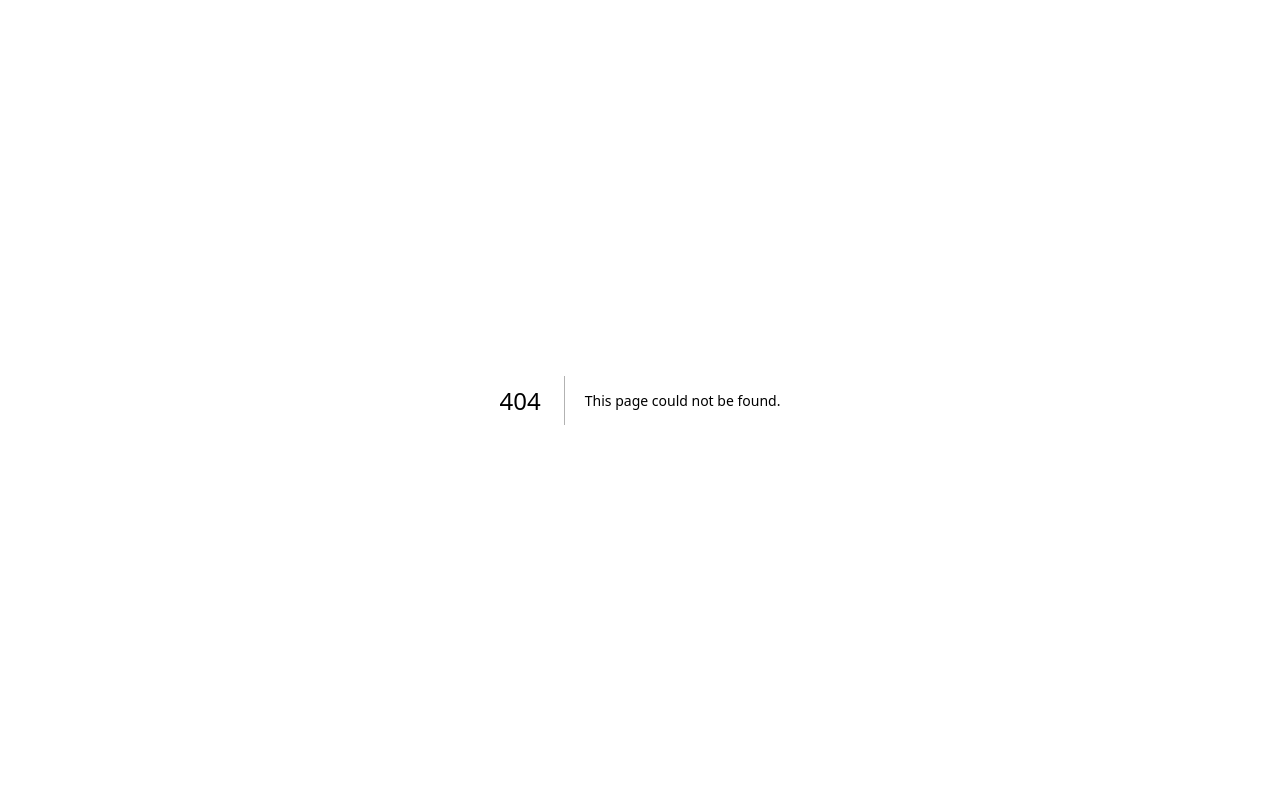
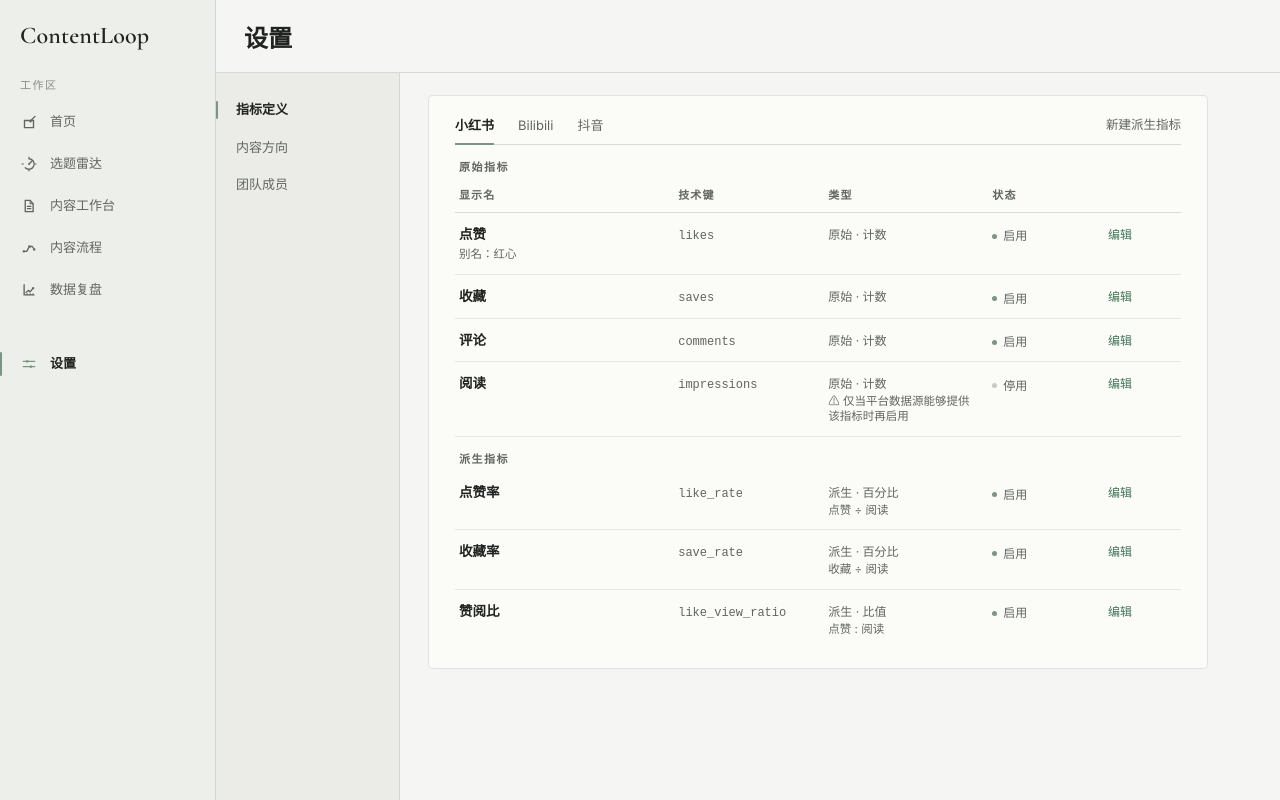
Before and after one commit to halexzd686-cloud/contentloop, a Next.js app: page /dev/m7-prototype/settings in a window 1280 px wide. Before the commit this address had no page. Built offline with nearby package versions, Linux system fonts and the light colour scheme.

Commit message:
feat(m7): settings prototype — utility index + metric registry ledger (M7 page 6/6 complete)

```diff
--- /dev/null
+++ b/app/dev/m7-prototype/_components/settings-proto.tsx
@@ -0,0 +1,201 @@
+"use client";
+
+import { useState } from "react";
+import { M7Rail } from "./rail";
+
+/**
+ * M7 High-Fidelity Prototype — Settings / 设置
+ * Route: /dev/m7-prototype/settings (isolated, no records, presentation data)
+ *
+ * Approved: design-thinking text + mock .shots/settings-final-v2.png
+ * (Utility Index + Configuration Ledger; quietest page — no AI, no motif,
+ * all Sans, functional small text in #626660).
+ *
+ * Existing Function → New Presentation:
+ * platform tabs + MetricDef rows + status/edit → existing metrics API ·
+ * 新建派生指标 → existing derived dialog · formula preview/caution →
+ * buildFormulaPreview + metricCautionLabel · pillars/members → existing
+ * read-only GET APIs. Platform Playbook intentionally absent (M8-backlog).
+ */
+
+const INK2 = "#626660";
+
+const INDEX = ["指标定义", "内容方向", "团队成员"] as const;
+type IndexKey = (typeof INDEX)[number];
+
+const RAW_ROWS: [string, string | null, string, string, boolean, string | null][] = [
+  ["点赞", "别名：红心", "likes", "原始 · 计数", true, null],
+  ["收藏", null, "saves", "原始 · 计数", true, null],
+  ["评论", null, "comments", "原始 · 计数", true, null],
+  ["阅读", null, "impressions", "原始 · 计数", false, "仅当平台数据源能够提供该指标时再启用"],
+];
+
+const DERIVED_ROWS: [string, string, string, string][] = [
+  ["点赞率", "like_rate", "派生 · 百分比", "点赞 ÷ 阅读"],
+  ["收藏率", "save_rate", "派生 · 百分比", "收藏 ÷ 阅读"],
+  ["赞阅比", "like_view_ratio", "派生 · 比值", "点赞 : 阅读"],
+];
+
+const PILLARS: [string, string][] = [
+  ["AI 工作流", "AI 工具的实测、方法论与团队分工变化"],
+  ["平台策略", "小红书 / Bilibili / 抖音 的内容节奏与打法"],
+];
+
+const MEMBERS: [string, string][] = [
+  ["Alex Chen", "负责人 · 审核人"],
+];
+
+function Ledger() {
+  return (
+    <div
+      className="max-w-[780px] rounded-[5px] px-[26px] py-5"
+      style={{ background: "#FBFBF8", border: "1px solid rgba(200,201,203,0.5)" }}
+    >
+      <div className="flex gap-6" style={{ borderBottom: "1px solid rgba(200,201,203,0.65)" }}>
+        {["小红书", "Bilibili", "抖音"].map((p, i) => (
+          <span
+            key={p}
+            className="relative pb-2 text-[13px]"
+            style={{ color: i === 0 ? "#20231F" : INK2, fontWeight: i === 0 ? 600 : 400 }}
+          >
+            {p}
+            {i === 0 && <span className="absolute inset-x-0 -bottom-px h-[2px]" style={{ background: "#7C9482" }} />}
+          </span>
+        ))}
+        <span className="ml-auto pb-2 text-[12.5px]" style={{ color: INK2 }}>新建派生指标</span>
+      </div>
+
+      <div className="px-1 pb-1 pt-3.5 text-[11px] font-semibold tracking-[0.14em]" style={{ color: INK2 }}>原始指标</div>
+      <div
+        className="grid gap-3 px-1 py-2 text-[11px] font-semibold tracking-[0.1em]"
+        style={{ gridTemplateColumns: "1.5fr 1fr 1.1fr 0.75fr 0.5fr", color: INK2, borderBottom: "1px solid rgba(200,201,203,0.65)" }}
+      >
+        <span>显示名</span><span>技术键</span><span>类型</span><span>状态</span><span></span>
+      </div>
+      {RAW_ROWS.map(([dn, alias, key, type, active, caution]) => (
+        <div
+          key={key}
+          className="grid items-baseline gap-3 px-1 py-[11px]"
+          style={{ gridTemplateColumns: "1.5fr 1fr 1.1fr 0.75fr 0.5fr", borderBottom: "1px solid rgba(200,201,203,0.4)" }}
+        >
+          <span className="text-[13.5px] font-semibold">
+            {dn}
+            {alias && <span className="mt-0.5 block text-[11.5px] font-normal" style={{ color: INK2 }}>{alias}</span>}
+          </span>
+          <span className="text-xs" style={{ color: INK2, fontFamily: "ui-monospace, 'SF Mono', monospace" }}>{key}</span>
+          <span className="text-xs" style={{ color: INK2 }}>
+            {type}
+            {caution && <span className="mt-0.5 block text-[11.5px]">⚠ {caution}</span>}
+          </span>
+          <span className="flex items-center gap-1.5 text-xs" style={{ color: INK2 }}>
+            <span className="inline-block h-[5px] w-[5px] rounded-full" style={{ background: active ? "#7C9482" : "#C8C9CB" }} />
+            {active ? "启用" : "停用"}
+          </span>
+          <span className="text-xs" style={{ color: "#3F7455" }}>编辑</span>
+        </div>
+      ))}
+
+      <div className="px-1 pb-1 pt-3.5 text-[11px] font-semibold tracking-[0.14em]" style={{ color: INK2 }}>派生指标</div>
+      {DERIVED_ROWS.map(([dn, key, type, fx], i) => (
+        <div
+          key={key}
+          className="grid items-baseline gap-3 px-1 py-[11px]"
+          style={{ gridTemplateColumns: "1.5fr 1fr 1.1fr 0.75fr 0.5fr", borderBottom: i < DERIVED_ROWS.length - 1 ? "1px solid rgba(200,201,203,0.4)" : "none" }}
+        >
+          <span className="text-[13.5px] font-semibold">{dn}</span>
+          <span className="text-xs" style={{ color: INK2, fontFamily: "ui-monospace, 'SF Mono', monospace" }}>{key}</span>
+          <span className="text-xs" style={{ color: INK2 }}>
+            {type}
+            <span className="mt-0.5 block text-[11.5px]">{fx}</span>
+          </span>
+          <span className="flex items-center gap-1.5 text-xs" style={{ color: INK2 }}>
+            <span className="inline-block h-[5px] w-[5px] rounded-full" style={{ background: "#7C9482" }} />
+            启用
+          </span>
+          <span className="text-xs" style={{ color: "#3F7455" }}>编辑</span>
+        </div>
+      ))}
+    </div>
+  );
+}
+
+export function SettingsProto() {
+  const [active, setActive] = useState("settings");
+  const [section, setSection] = useState<IndexKey>("指标定义");
+
+  return (
+    <div className="flex min-h-screen" style={{ background: "#F5F6F3", color: "#20231F" }}>
+      <link
+        rel="stylesheet"
+        href="https://fonts.googleapis.com/css2?family=Cormorant+Garamond:wght@500;600&family=Noto+Sans+SC:wght@400;500;600&display=swap"
+      />
+      <M7Rail active={active} onSelect={setActive} />
+
+      <div className="flex min-w-0 flex-1 flex-col">
+        <header className="px-7 pb-[18px] pt-6" style={{ borderBottom: "1px solid rgba(200,201,203,0.65)" }}>
+          <h1 className="text-[24px] font-semibold leading-tight">设置</h1>
+        </header>
+
+        <div className="flex min-h-0 flex-1">
+          {/* Utility Index */}
+          <nav
+            className="sticky top-0 w-[184px] shrink-0 py-[18px]"
+            style={{ borderRight: "1px solid rgba(200,201,203,0.65)", background: "#EBECE7" }}
+          >
+            {INDEX.map((s) => {
+              const on = section === s;
+              return (
+                <button
+                  key={s}
+                  onClick={() => setSection(s)}
+                  className="relative block w-full px-5 py-[9px] text-left text-[13px]"
+                  style={{ color: on ? "#20231F" : INK2, fontWeight: on ? 600 : 400 }}
+                >
+                  {on && (
+                    <span
+                      className="absolute left-0 top-1/2 h-[18px] w-[2px] -translate-y-1/2 rounded-full"
+                      style={{ background: "#7C9482" }}
+                    />
+                  )}
+                  {s}
+                </button>
+              );
+            })}
+          </nav>
+
+          <div className="flex-1 overflow-y-auto px-7 py-[22px]">
+            {section === "指标定义" && <Ledger />}
+
+            {section === "内容方向" && (
+              <div
+                className="max-w-[780px] rounded-[5px] px-[26px] py-5"
+                style={{ background: "#FBFBF8", border: "1px solid rgba(200,201,203,0.5)" }}
+              >
+                {PILLARS.map(([n, d], i) => (
+                  <div key={n} className="px-1 py-3" style={{ borderBottom: i < PILLARS.length - 1 ? "1px solid rgba(200,201,203,0.4)" : "none" }}>
+                    <div className="text-[13.5px] font-semibold">{n}</div>
+                    <div className="mt-1 text-[12.5px] leading-[1.6]" style={{ color: INK2 }}>{d}</div>
+                  </div>
+                ))}
+              </div>
+            )}
+
+            {section === "团队成员" && (
+              <div
+                className="max-w-[780px] rounded-[5px] px-[26px] py-5"
+                style={{ background: "#FBFBF8", border: "1px solid rgba(200,201,203,0.5)" }}
+              >
+                {MEMBERS.map(([n, r], i) => (
+                  <div key={n} className="flex items-baseline gap-3 px-1 py-[11px]" style={{ borderBottom: i < MEMBERS.length - 1 ? "1px solid rgba(200,201,203,0.4)" : "none" }}>
+                    <span className="text-[13.5px] font-semibold">{n}</span>
+                    <span className="text-xs" style={{ color: INK2 }}>{r}</span>
+                  </div>
+                ))}
+              </div>
+            )}
+          </div>
+        </div>
+      </div>
+    </div>
+  );
+}
--- /dev/null
+++ b/app/dev/m7-prototype/settings/page.tsx
@@ -0,0 +1,5 @@
+import { SettingsProto } from "../_components/settings-proto";
+
+export default function SettingsPrototypePage() {
+  return <SettingsProto />;
+}
```
